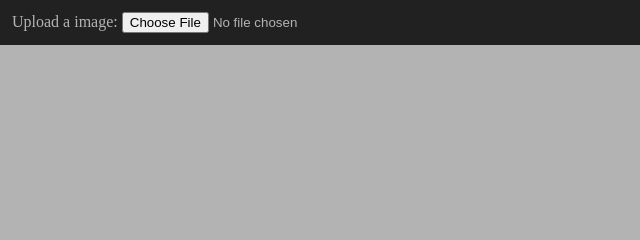
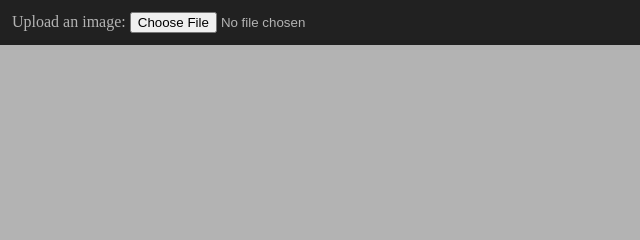
Before and after one commit to fralonra/chromizer, a website with bundled scripts: page public/index.html in a window 1280 px wide. Shown: the top 240 px of the page, 0-640 px from the left. Built offline with nearby package versions, Linux system fonts and the light colour scheme.

Commit message:
fix typo

```diff
--- a/public/index.html
+++ b/public/index.html
@@ -11,7 +11,7 @@
   </head>
   <body>
     <header>
-      <label for="upload">Upload a image: </label>
+      <label for="upload">Upload an image: </label>
       <input type="file" name="upload" id="upload" accept="image/*" />
     </header>
 
```
